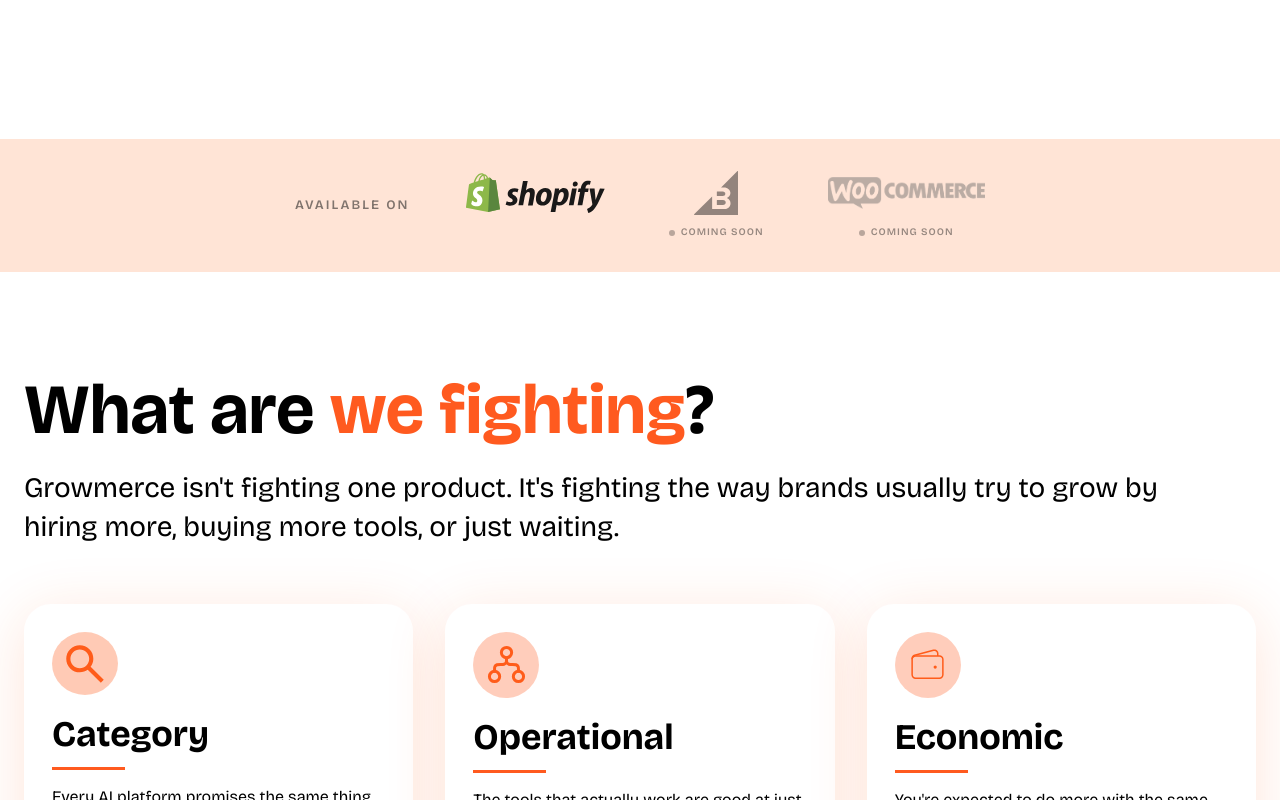
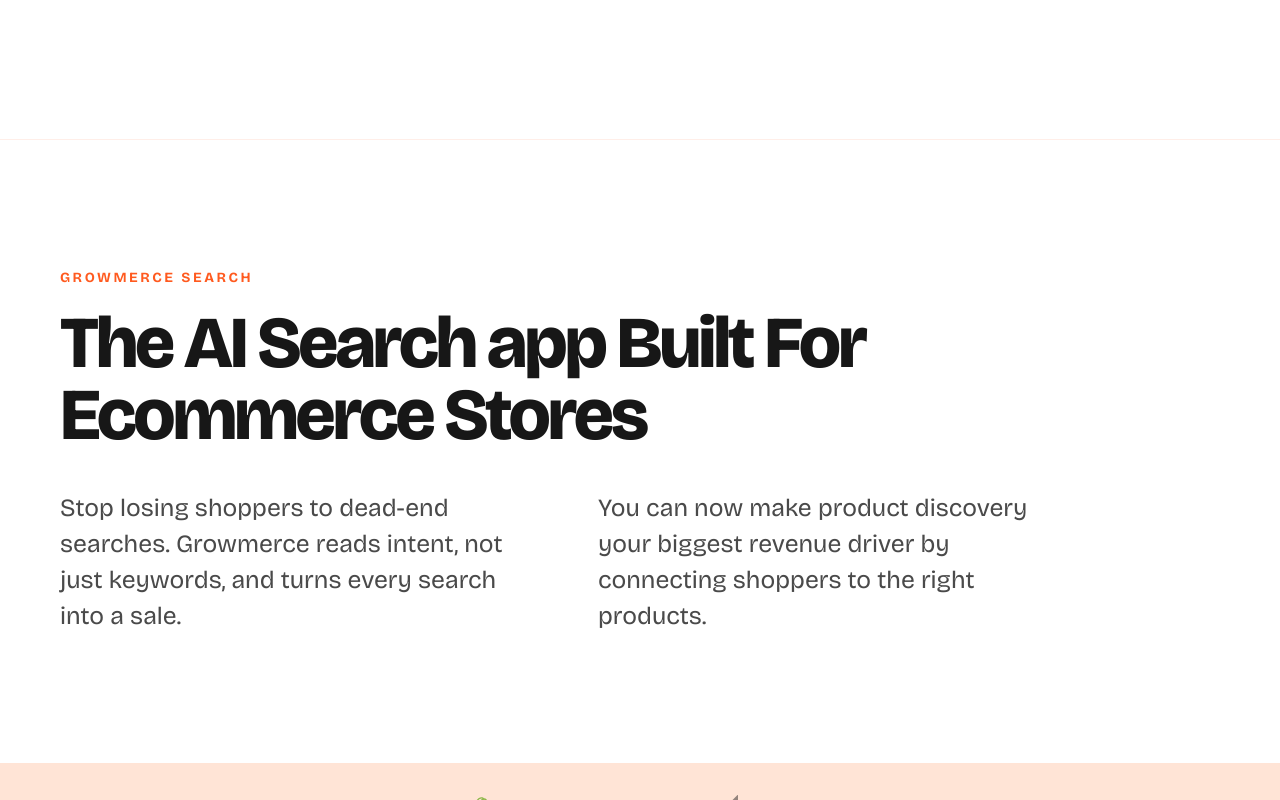
Before and after one commit to ishaangupta2311/growmerce-landing, a Next.js app: page / in a window 1280 px wide. Shown: the part 700-1500 px from the top of the page. Built offline with nearby package versions, Linux system fonts and the light colour scheme.

Commit message:
Add ecommerce search intro to homepage

```diff
--- a/src/app/page.tsx
+++ b/src/app/page.tsx
@@ -1,5 +1,6 @@
 import Navbar from "@/components/site/Navbar";
 import Hero from "@/components/site/Hero";
+import HomeIntro from "@/components/site/HomeIntro";
 import PlatformStrip from "@/components/site/PlatformStrip";
 import Fighting from "@/components/site/Fighting";
 import Growsearch from "@/components/site/Growsearch";
@@ -17,6 +18,7 @@
       <Navbar />
       <main className="font-bricolage">
         <Hero />
+        <HomeIntro />
         <PlatformStrip />
         <Fighting />
         <Growsearch />
--- /dev/null
+++ b/src/components/site/HomeIntro.tsx
@@ -0,0 +1,20 @@
+import Reveal from "./Reveal";
+
+export default function HomeIntro() {
+  return (
+    <section className="border-t border-brand/10 bg-white px-6 py-20 sm:py-28 lg:px-10 lg:py-32">
+      <Reveal className="mx-auto max-w-[1160px]">
+        <div className="max-w-[1030px]">
+          <p className="mb-5 font-poppins text-sm font-bold tracking-[0.18em] text-brand uppercase">Growmerce search</p>
+          <h2 className="max-w-[1000px] font-poppins text-[clamp(2.4rem,5.7vw,5.8rem)] leading-[0.98] font-extrabold tracking-[-0.045em] text-charcoal">
+            The AI Search app Built For Ecommerce Stores
+          </h2>
+          <div className="mt-10 grid max-w-[1020px] gap-6 font-poppins text-[clamp(1.15rem,2vw,1.55rem)] leading-[1.45] text-body-mute lg:grid-cols-2 lg:gap-14">
+            <p>Stop losing shoppers to dead-end searches. Growmerce reads intent, not just keywords, and turns every search into a sale.</p>
+            <p>You can now make product discovery your biggest revenue driver by connecting shoppers to the right products.</p>
+          </div>
+        </div>
+      </Reveal>
+    </section>
+  );
+}
```
